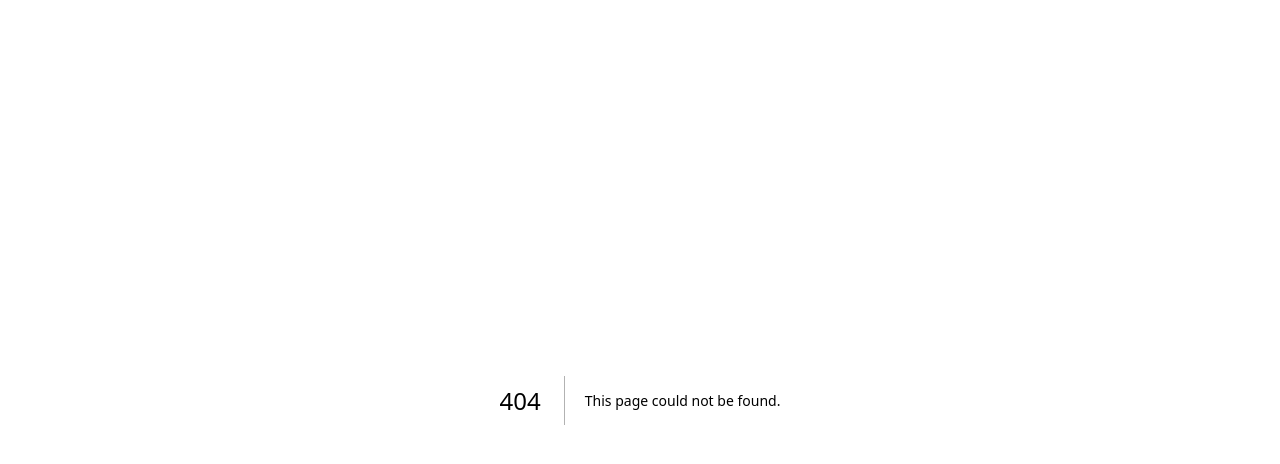
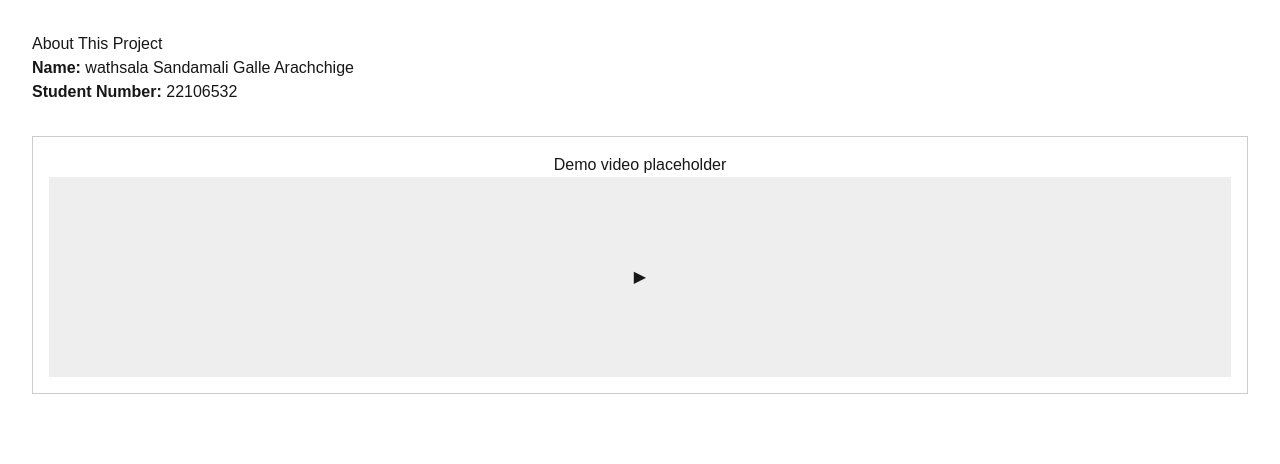
Before and after one commit to WathsalaSanda/codebuddy, a Next.js app: page /about in a window 1280 px wide. Before the commit this address had no page. Shown: the top 464 px of the page. Built offline with nearby package versions, Linux system fonts and the light colour scheme.

Commit message:
about page

```diff
--- /dev/null
+++ b/src/app/about/page.tsx
@@ -0,0 +1,16 @@
+export default function AboutPage() {
+  return (
+    <main style={{ padding: "2rem" }}>
+      <h1>About This Project</h1>
+      <p><strong>Name:</strong> wathsala Sandamali Galle Arachchige</p>
+      <p><strong>Student Number:</strong> 22106532 </p>
+
+      <div style={{ marginTop: "2rem", border: "1px solid #ccc", padding: "1rem", textAlign: "center" }}>
+        <p>Demo video placeholder</p>
+        <div style={{ width: "100%", height: "200px", background: "#eee", display: "flex", justifyContent: "center", alignItems: "center" }}>
+          ▶
+        </div>
+      </div>
+    </main>
+  );
+}
```
